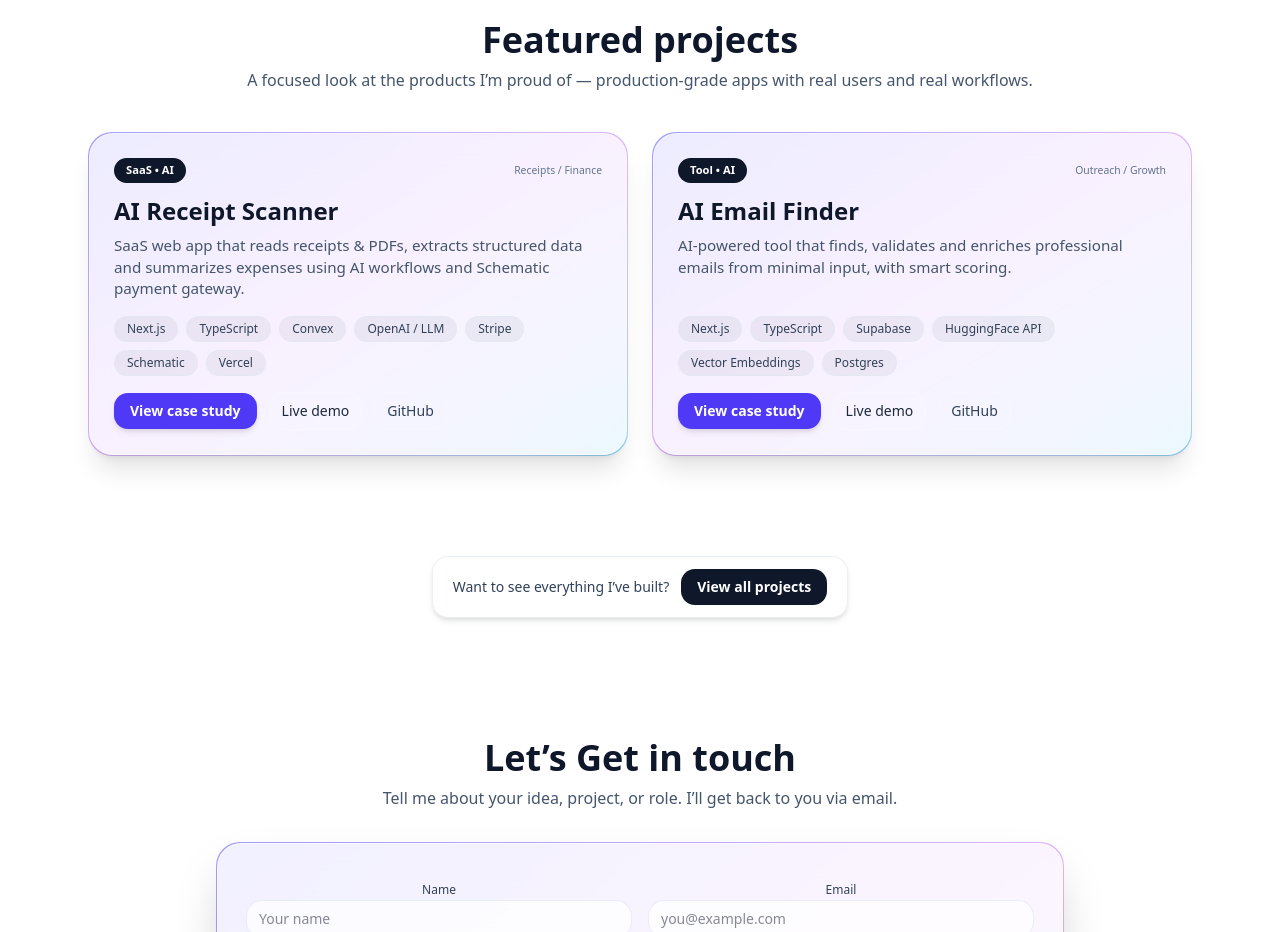
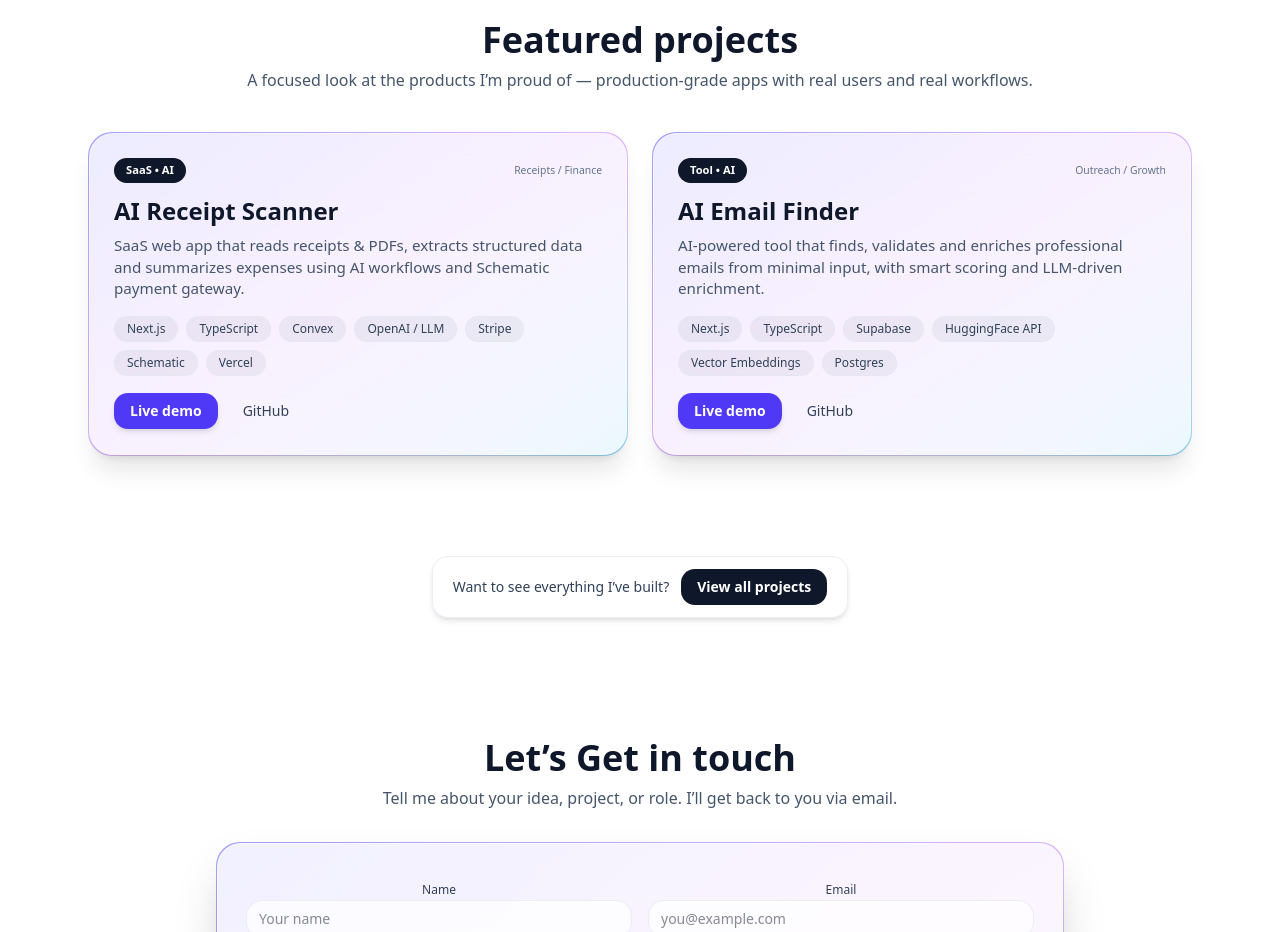
Before and after one commit to yatin-coder07/new-portfolio, a Next.js app: page / in a window 1280 px wide. Shown: the part 1280-2212 px from the top of the page. Built offline with nearby package versions, Linux system fonts and the light colour scheme.

Commit message:
sixth commit

```diff
--- a/app/page.tsx
+++ b/app/page.tsx
@@ -10,6 +10,7 @@ export default function Home() {
    <>
    {/*Navbar */}
    {/*Hero */}
+
 
    <div className="dark:bg-black">
     <HeroSection/>
--- a/app/projects/page.tsx
+++ b/app/projects/page.tsx
@@ -1,5 +1,6 @@
 // app/projects/page.tsx
 "use client";
+
 
 import { motion } from "framer-motion";
 
@@ -15,7 +16,6 @@ type Project = {
   tech: string[];
   highlights: string[];
   demoUrl?: string;
-  githubUrl?: string;
 };
 
 const projects: Project[] = [
@@ -36,7 +36,6 @@ const projects: Project[] = [
       "Stripe-powered subscriptions with usage-based intent.",
     ],
     demoUrl: "https://my-reciept-app.vercel.app/", // Replace with your live demo link
-    githubUrl: "https://github.com/your-username/ai-receipt-scanner", // replace with real repo
   },
   {
     id: "ai-email-finder",
@@ -55,7 +54,6 @@ const projects: Project[] = [
       "Scoring system to prioritize best leads first.",
     ],
     demoUrl: "https://vector-embedded-email-app.vercel.app/", // Replace with your live demo link
-    githubUrl: "https://github.com/your-username/ai-email-finder", // replace with real repo
   },
 ];
 
@@ -149,22 +147,20 @@ export default function Projects(): JSX.Element {
                     ))}
                   </div>
 
-                  {/* Buttons – ONLY demo + GitHub */}
+                  {/* Buttons */}
                   <div className="mt-4 flex flex-wrap gap-3">
+                    <motion.a
+                      whileHover={{ y: -2, scale: 1.02 }}
+                      whileTap={{ scale: 0.98 }}
+                      href={`/project/${project.id}`}
+                      className="inline-flex items-center px-4 py-2 rounded-xl text-sm font-semibold
+                                 bg-indigo-600 text-white shadow-md hover:shadow-lg transition-all"
+                    >
+                      View full case study
+                    </motion.a>
                     {project.demoUrl && (
                       <a
                         href={project.demoUrl}
-                        target="_blank"
-                        rel="noreferrer"
-                        className="inline-flex items-center px-4 py-2 rounded-xl text-sm font-semibold
-                                   bg-indigo-600 text-white shadow-md hover:shadow-lg transition-all"
-                      >
-                        Live demo
-                      </a>
-                    )}
-                    {project.githubUrl && (
-                      <a
-                        href={project.githubUrl}
                         target="_blank"
                         rel="noreferrer"
                         className="inline-flex items-center px-3 py-2 rounded-xl text-xs md:text-sm font-medium
@@ -172,7 +168,7 @@ export default function Projects(): JSX.Element {
                                    text-slate-800 dark:text-slate-200
                                    hover:bg-white/20 dark:hover:bg-white/10 transition"
                       >
-                        GitHub repo
+                        Live demo
                       </a>
                     )}
                   </div>
@@ -193,7 +189,7 @@ export default function Projects(): JSX.Element {
                         <div className="rounded-xl bg-white/5 px-2 py-2">
                           <div className="text-slate-400 text-[0.65rem] mb-1">Stack</div>
                           <div className="font-semibold text-slate-100 text-[0.7rem]">
-                            {project.id === "ai-receipt-scanner" ? "Convex" : "Supabase"}
+                            {project.id === "receipt" ? "Convex" : "Supabase"}
                           </div>
                         </div>
                         <div className="rounded-xl bg-white/5 px-2 py-2">
@@ -206,7 +202,7 @@ export default function Projects(): JSX.Element {
                     <div className="mt-4 text-[0.7rem] border-t border-slate-700 pt-3">
                       <div className="text-slate-400 mb-1">Focus</div>
                       <div className="text-slate-100">
-                        {project.id === "ai-receipt-scanner"
+                        {project.id === "receipt"
                           ? "Automating financial workflows with AI."
                           : "Making lead discovery less painful."}
                       </div>
--- a/components/BestProjects.tsx
+++ b/components/BestProjects.tsx
@@ -2,39 +2,6 @@
 
 import React from "react";
 import { motion } from "framer-motion";
-
-type Project = {
-  id: string;
-  title: string;
-  slug: string;
-  description: string;
-  tech: string[];
-  demoUrl?: string;
-  githubUrl?: string;
-};
-
-const projects: Project[] = [
-  {
-    id: "receipt",
-    title: "AI Receipt Scanner",
-    slug: "ai-receipt-scanner",
-    description:
-      "SaaS web app that reads receipts & PDFs, extracts structured data and summarizes expenses using AI workflows and Schematic payment gateway.",
-    tech: ["Next.js", "TypeScript", "Convex", "OpenAI / LLM", "Stripe", "Schematic", "Vercel"],
-    demoUrl: "https://my-reciept-app.vercel.app/", // put your real demo link here
-    githubUrl: "https://github.com/yatin-coder07/Ai-Receipt-app", // put your GitHub repo here
-  },
-  {
-    id: "email-finder",
-    title: "AI Email Finder",
-    slug: "ai-email-finder",
-    description:
-      "AI-powered tool that finds, validates and enriches professional emails from minimal input, with smart scoring.",
-    tech: ["Next.js", "TypeScript", "Supabase", "HuggingFace API" , "Vector Embeddings", "Postgres"],
-    demoUrl: "https://vector-embedded-email-app.vercel.app/",
-    githubUrl: "https://github.com/yatin-coder07/vector-embedded-email-app",
-  },
-];
 
 export default function BestProjects() {
   return (
@@ -49,7 +16,7 @@ export default function BestProjects() {
             <h2 className="text-3xl md:text-4xl font-extrabold text-slate-900 dark:text-white">
               Featured projects
             </h2>
-            <p className="mt-2 text-sm md:text-base text-slate-600 dark:text-slate-400 ">
+            <p className="mt-2 text-sm md:text-base text-slate-600 dark:text-slate-400">
               A focused look at the products I’m proud of — production-grade apps with real users and
               real workflows.
             </p>
@@ -58,39 +25,39 @@ export default function BestProjects() {
 
         {/* Cards grid */}
         <div className="grid grid-cols-1 md:grid-cols-2 gap-6">
-          {projects.map((project, index) => (
+          {/* === Project 1: AI Receipt Scanner === */}
           <motion.article
-              key={project.id}
             initial={{ opacity: 0, y: 20 }}
             whileInView={{ opacity: 1, y: 0 }}
             viewport={{ once: true, amount: 0.3 }}
-              transition={{ duration: 0.4, delay: index * 0.05 }}
+            transition={{ duration: 0.4 }}
             whileHover={{ y: -6 }}
             className="relative group rounded-3xl p-[1px] bg-gradient-to-br from-indigo-500/60 via-purple-500/40 to-sky-500/40"
           >
-              {/* Inner glass card */}
             <div className="h-full rounded-3xl bg-white/80 dark:bg-slate-900/90 backdrop-blur-xl border border-white/40 dark:border-white/10 px-5 py-5 md:px-6 md:py-6 shadow-xl flex flex-col">
               {/* Top label row */}
               <div className="flex items-center justify-between mb-3">
                 <span className="px-3 py-1 rounded-full text-[0.7rem] font-semibold bg-slate-900 text-white dark:bg-white dark:text-slate-900">
-                    {index === 0 ? "SaaS • AI" : "Tool • AI"}
+                  SaaS • AI
                 </span>
                 <span className="text-[0.65rem] text-slate-500 dark:text-slate-400">
-                    {index === 0 ? "Receipts / Finance" : "Outreach / Growth"}
+                  Receipts / Finance
                 </span>
               </div>
 
               {/* Title + description */}
               <h3 className="text-xl md:text-2xl font-bold text-slate-900 dark:text-white mb-2">
-                  {project.title}
+                AI Receipt Scanner
               </h3>
               <p className="text-sm md:text-[0.95rem] text-slate-600 dark:text-slate-300 mb-4 flex-1">
-                  {project.description}
+                SaaS web app that reads receipts & PDFs, extracts structured data and summarizes
+                expenses using AI workflows and Schematic payment gateway.
               </p>
 
               {/* Tech stack pills */}
               <div className="flex flex-wrap gap-2 mb-4">
-                  {project.tech.map((tech) => (
+                {["Next.js", "TypeScript", "Convex", "OpenAI / LLM", "Stripe", "Schematic", "Vercel"].map(
+                  (tech) => (
                     <motion.span
                       key={tech}
                       whileHover={{ scale: 1.05, y: -2 }}
@@ -102,7 +69,95 @@ export default function BestProjects() {
                                  overflow-hidden cursor-default"
                     >
                       {tech}
-                      {/* glass/highlight layer like navbar links */}
+                      <span
+                        className="absolute inset-0 rounded-full opacity-0 group-hover:opacity-100 hover:opacity-100 transition-opacity duration-200"
+                        style={{
+                          background:
+                            "linear-gradient(90deg, rgba(255,255,255,0.10), rgba(255,255,255,0.03))",
+                        }}
+                      />
+                    </motion.span>
+                  )
+                )}
+              </div>
+
+              {/* Actions */}
+              <div className="mt-auto flex flex-wrap gap-3 items-center">
+                <a
+                  href="https://my-reciept-app.vercel.app/"
+                  target="_blank"
+                  rel="noreferrer"
+                  className="inline-flex items-center px-4 py-2 rounded-xl text-sm font-semibold
+                             bg-indigo-600 text-white shadow-md hover:shadow-lg transition-all"
+                >
+                  Live demo
+                </a>
+
+                <a
+                  href="https://github.com/yatin-coder07/Ai-Receipt-app"
+                  target="_blank"
+                  rel="noreferrer"
+                  className="inline-flex items-center px-3 py-2 rounded-xl text-xs md:text-sm font-medium
+                             bg-transparent border border-white/20
+                             text-slate-700 dark:text-slate-300
+                             hover:bg-white/5 transition"
+                >
+                  GitHub
+                </a>
+              </div>
+            </div>
+          </motion.article>
+
+          {/* === Project 2: AI Email Finder === */}
+          <motion.article
+            initial={{ opacity: 0, y: 20 }}
+            whileInView={{ opacity: 1, y: 0 }}
+            viewport={{ once: true, amount: 0.3 }}
+            transition={{ duration: 0.4, delay: 0.1 }}
+            whileHover={{ y: -6 }}
+            className="relative group rounded-3xl p-[1px] bg-gradient-to-br from-indigo-500/60 via-purple-500/40 to-sky-500/40"
+          >
+            <div className="h-full rounded-3xl bg-white/80 dark:bg-slate-900/90 backdrop-blur-xl border border-white/40 dark:border-white/10 px-5 py-5 md:px-6 md:py-6 shadow-xl flex flex-col">
+              {/* Top label row */}
+              <div className="flex items-center justify-between mb-3">
+                <span className="px-3 py-1 rounded-full text-[0.7rem] font-semibold bg-slate-900 text-white dark:bg-white dark:text-slate-900">
+                  Tool • AI
+                </span>
+                <span className="text-[0.65rem] text-slate-500 dark:text-slate-400">
+                  Outreach / Growth
+                </span>
+              </div>
+
+              {/* Title + description */}
+              <h3 className="text-xl md:text-2xl font-bold text-slate-900 dark:text-white mb-2">
+                AI Email Finder
+              </h3>
+              <p className="text-sm md:text-[0.95rem] text-slate-600 dark:text-slate-300 mb-4 flex-1">
+                AI-powered tool that finds, validates and enriches professional emails from minimal
+                input, with smart scoring and LLM-driven enrichment.
+              </p>
+
+              {/* Tech stack pills */}
+              <div className="flex flex-wrap gap-2 mb-4">
+                {[
+                  "Next.js",
+                  "TypeScript",
+                  "Supabase",
+                  "HuggingFace API",
+                  "Vector Embeddings",
+                  "Postgres",
+                ].map((tech) => (
+                  <motion.span
+                    key={tech}
+                    whileHover={{ scale: 1.05, y: -2 }}
+                    transition={{ type: "spring", stiffness: 260, damping: 18 }}
+                    className="relative px-3 py-1 rounded-full text-[0.7rem] md:text-xs
+                               bg-slate-900/5 dark:bg-white/5
+                               border border-slate-200/70 dark:border-slate-700
+                               text-slate-700 dark:text-slate-200
+                               overflow-hidden cursor-default"
+                  >
+                    {tech}
                     <span
                       className="absolute inset-0 rounded-full opacity-0 group-hover:opacity-100 hover:opacity-100 transition-opacity duration-200"
                       style={{
@@ -116,55 +171,35 @@ export default function BestProjects() {
 
               {/* Actions */}
               <div className="mt-auto flex flex-wrap gap-3 items-center">
-                  {/* Case study button -> detail page */}
-                  <motion.a
-                    whileHover={{ y: -2, scale: 1.02 }}
-                    whileTap={{ scale: 0.98 }}
-                    href={`/projects/${project.slug}`}
-                    className="inline-flex items-center px-4 py-2 rounded-xl text-sm font-semibold
-                               bg-indigo-600 text-white shadow-md hover:shadow-lg
-                               transition-all"
-                  >
-                    View case study
-                  </motion.a>
-
-                  {/* Demo + GitHub smaller buttons */}
-                  {project.demoUrl && (
                 <a
-                      href={project.demoUrl}
-                      className="inline-flex items-center px-3 py-2 rounded-xl text-xs md:text-sm font-medium
-                                 bg-white/10 dark:bg-white/5 border border-white/20
-                                 text-slate-800 dark:text-slate-200
-                                 hover:bg-white/20 dark:hover:bg-white/10
-                                 transition"
+                  href="https://vector-embedded-email-app.vercel.app/"
                   target="_blank"
                   rel="noreferrer"
+                  className="inline-flex items-center px-4 py-2 rounded-xl text-sm font-semibold
+                             bg-indigo-600 text-white shadow-md hover:shadow-lg transition-all"
                 >
                   Live demo
                 </a>
-                  )}
-                  {project.githubUrl && (
+
                 <a
-                      href={project.githubUrl}
+                  href="https://github.com/yatin-coder07/vector-embedded-email-app"
+                  target="_blank"
+                  rel="noreferrer"
                   className="inline-flex items-center px-3 py-2 rounded-xl text-xs md:text-sm font-medium
                              bg-transparent border border-white/20
                              text-slate-700 dark:text-slate-300
-                                 hover:bg-white/5
-                                 transition"
-                      target="_blank"
-                      rel="noreferrer"
+                             hover:bg-white/5 transition"
                 >
                   GitHub
                 </a>
-                  )}
               </div>
             </div>
           </motion.article>
-          ))}
         </div>
       </div>
+
       {/* LINK TO FULL PROJECTS PAGE */}
-        <div className="mt-5 flex justify-center mb-10 ">
+      <div className="mt-5 flex justify-center mb-10">
         <motion.div
           initial={{ opacity: 0, y: 10 }}
           whileInView={{ opacity: 1, y: 0 }}
@@ -187,7 +222,6 @@ export default function BestProjects() {
           </a>
         </motion.div>
       </div>
-
     </section>
   );
 }
```
Lines whose indentation alone changed are shown as unchanged.
